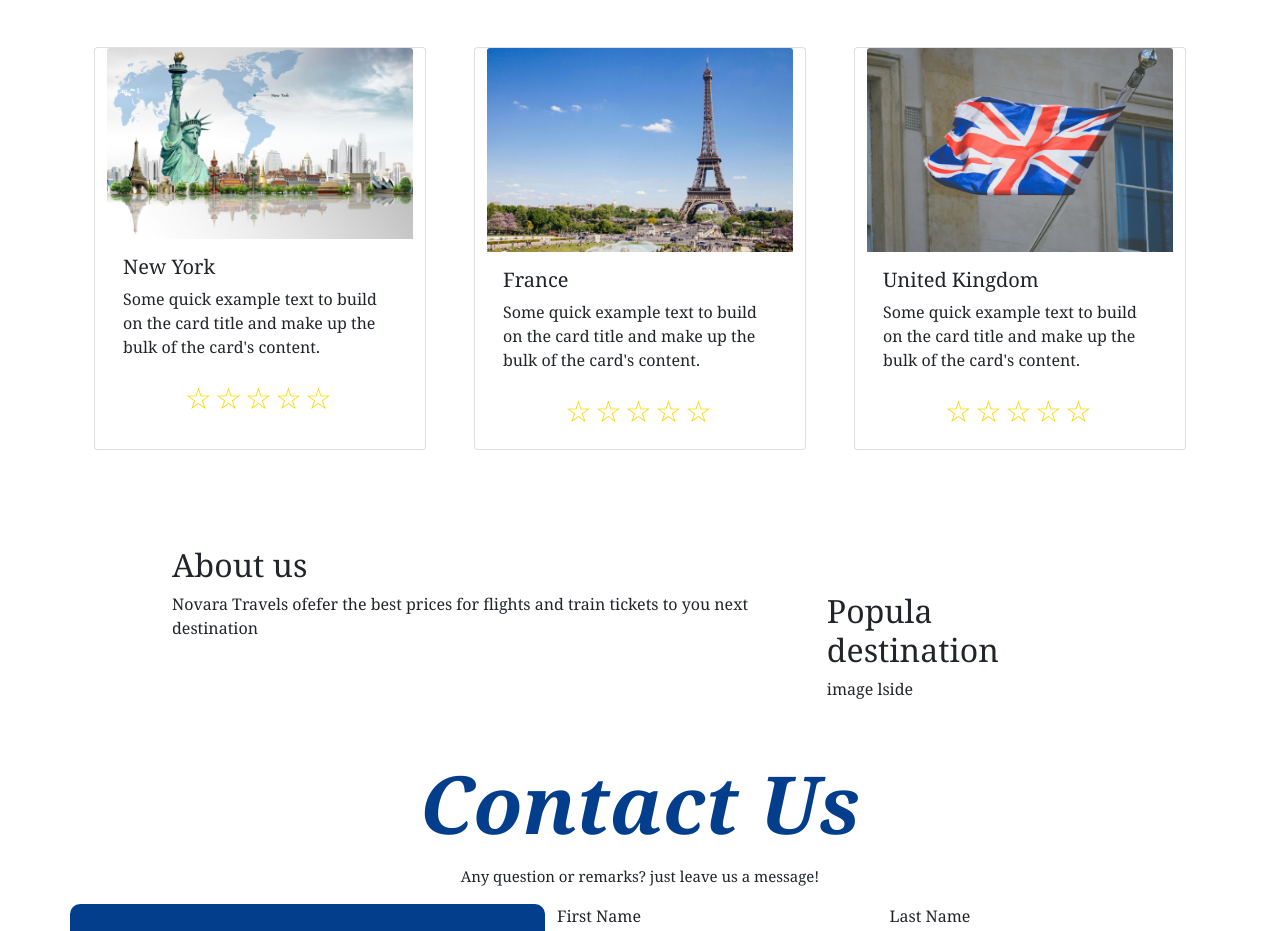
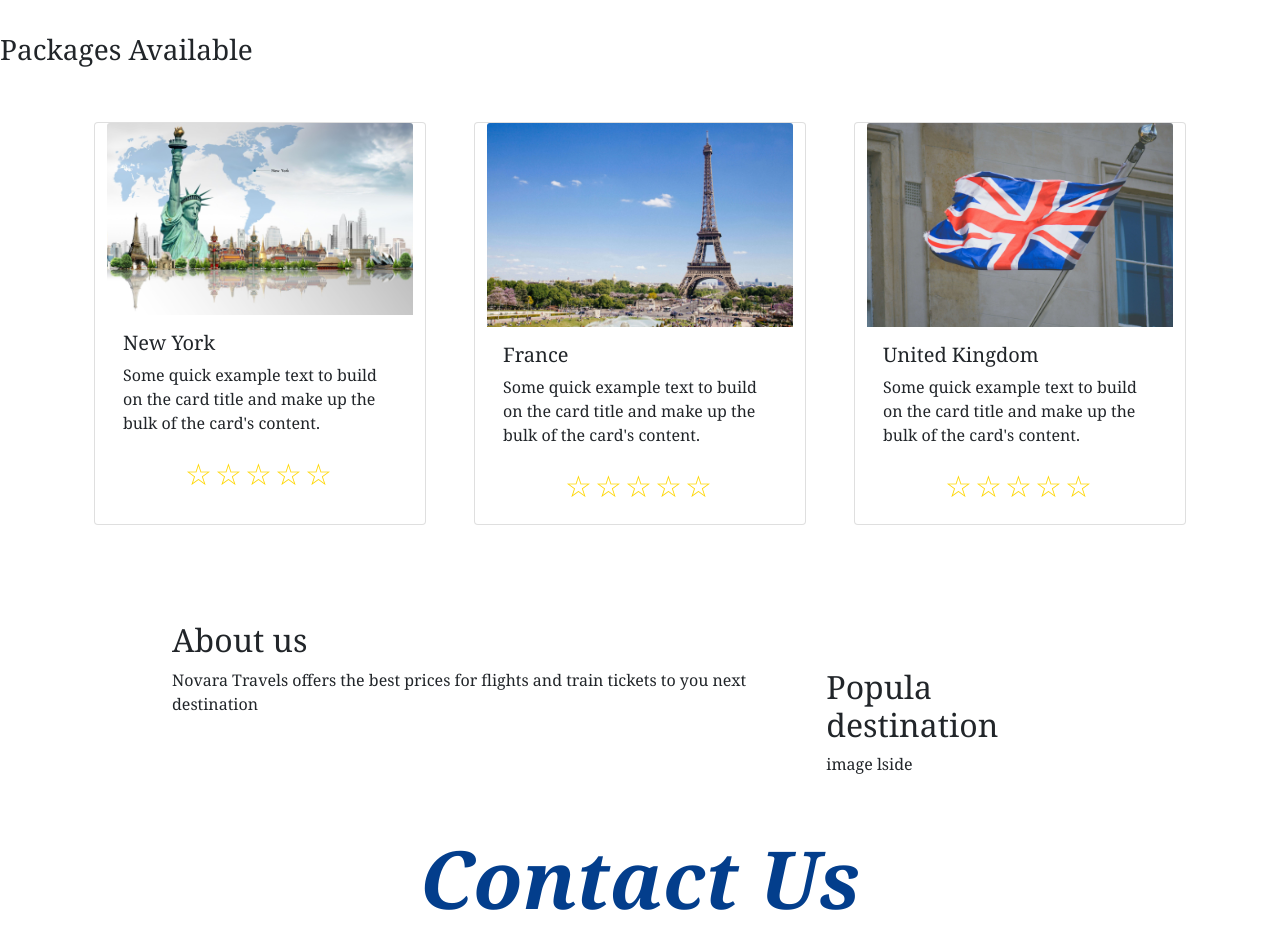
Before and after one commit to Chukuigwe123/novara-travels, a PHP site: page / in a window 1280 px wide. Shown: the part 593-1524 px from the top of the page. Run offline with PHP 8.4, Linux system fonts and the light colour scheme; some web fonts are replaced.

Commit message:
added banner

```diff
--- a/assets/css/main.css
+++ b/assets/css/main.css
@@ -79,7 +79,7 @@ color:#ffa500;
 .home{
     width: 100%;
     padding-block: 5rem ;
-    background-image: linear-gradient(rgba(0,0,0,0.3),rgba(0,0,0,0.2)),url("/assest/pictures/background1.jpg");
+    background-image: linear-gradient(rgba(0,0,0,0.3),rgba(0,0,0,0.2)),url("../imgs/background1.jpg");
     background-repeat: no-repeat;
     background-size: cover;
 }
--- a/inc/db_config.php
+++ b/inc/db_config.php
@@ -1,7 +1,7 @@
 <?php
     session_start();
     $db_server_name =  'localhost';
-    $db_username = 'nosa';
+    $db_username = 'akan';
     $db_password = 'password';
     $db_name = 'novaradb';
 
--- a/index.php
+++ b/index.php
@@ -78,6 +78,7 @@
     </div>
 
     <!-- Package Section -->
+    <h3><br>Packages Available</h3>
     <div class="container mx-auto gap-5 py-5 row">
           <div class="card col" style="width: 18rem;">
               <img class="card-img-top" src="./assets/imgs/background.jpg" alt="Card image cap">
@@ -127,7 +128,7 @@
       <h2> About us </h2>
       <div class="d-flex flex-column flex-md-row justify-content-between">
         <div>
-          <p> Novara Travels ofefer the best prices for flights and train tickets to you next destination </p>
+          <p> Novara Travels offers the best prices for flights and train tickets to you next destination </p>
         </div>
         <div>
           <h2> Popula destination </h2>
--- a/sql/createdb.sql
+++ b/sql/createdb.sql
@@ -1 +1 @@
-CREATE DATABASE IF NOT EXISTS novaradb
+CREATE DATABASE IF NOT EXISTS novaradb;
```
